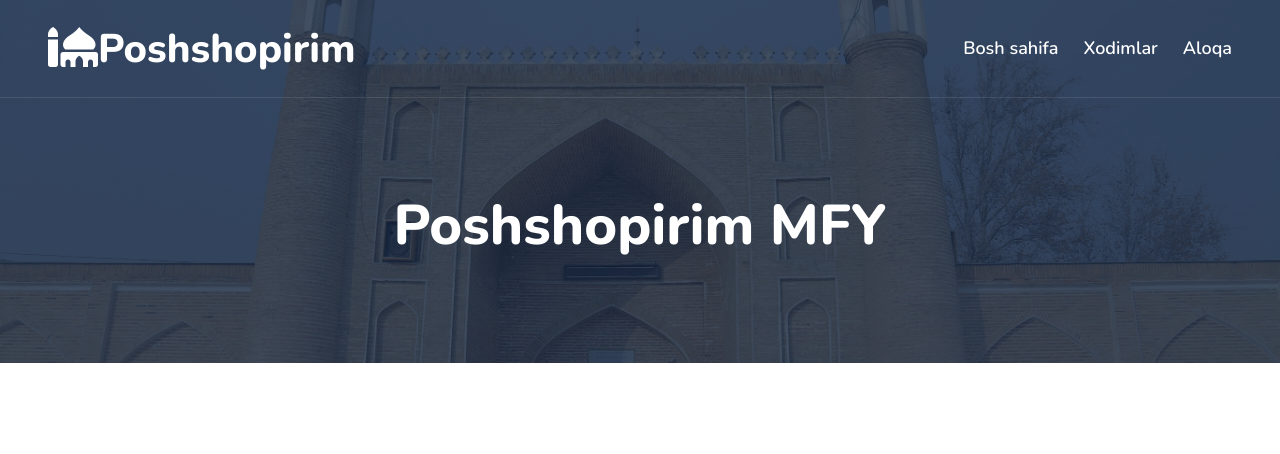
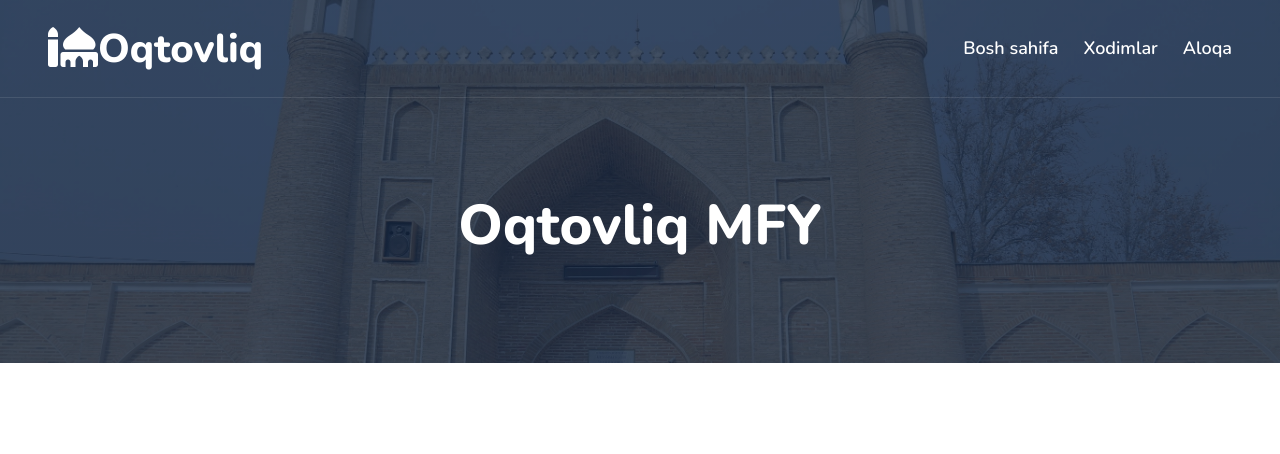
Before and after one commit to mirolim-dev/Poshshopirim-MFY, a Django app: page /workers/ in a window 1280 px wide. Shown: the top 454 px of the page. Run offline with Django 4.2, Linux system fonts and the light colour scheme; data that the repository does not hold is empty; some libraries are stand-ins or nearby versions.

Commit message:
Site title and name change to Oqtovliq

```diff
--- a/templates/contact.html
+++ b/templates/contact.html
@@ -75,7 +75,7 @@
                         </div> {% endcomment %}
                         <div class="ps-4">
                             <h5 class="mb-2">Manzilimiz</h5>
-                            <h4 class="text-primary mb-0">Buvayda tumani, Poshshopirim qishlog'i 40-uy</h4>
+                            <h4 class="text-primary mb-0">Uchqurg'on tumani Oqtovliq mfy 1-uy</h4>
                         </div>
                     </div>
                 </div>
@@ -100,7 +100,7 @@
                                 <input type="text" class="form-control border-0 bg-light px-4" name="phone" placeholder="Telefon raqamingiz" style="height: 55px;">
                             </div>
                             <div class="col-12">
-                                <input type="text" class="form-control border-0 bg-light px-4" name="address" placeholder="Manzilingiz (Masalan: Fayziobod qishlog'i, Bog'ibo'ston ko'chasi, 40-uy)" style="height: 55px;">
+                                <input type="text" class="form-control border-0 bg-light px-4" name="address" placeholder="Manzilingiz (Masalan: Qayqi qishlogʼi, Bog'ibo'ston ko'chasi, 40-uy)" style="height: 55px;">
                             </div>
                             <div class="col-12">
                                 <textarea class="form-control border-0 bg-light px-4 py-3" rows="4" name="message" placeholder="Habar"></textarea>
--- a/templates/helper/header.html
+++ b/templates/helper/header.html
@@ -5,7 +5,7 @@
 
 <head>
     <meta charset="utf-8">
-    <title>Poshshopirim MFY</title>
+    <title>Oqtovliq MFY</title>
     <meta content="width=device-width, initial-scale=1.0" name="viewport">
     <meta content="Free HTML Templates" name="keywords">
     <meta content="Free HTML Templates" name="description">
--- a/templates/helper/navbar.html
+++ b/templates/helper/navbar.html
@@ -4,7 +4,7 @@
     <div class="container-fluid position-relative p-0">
         <nav class="navbar navbar-expand-lg navbar-dark px-5 py-3 py-lg-0">
             <a href="index.html" class="navbar-brand p-0">
-                <h1 class="m-0"><i class="fa fa-mosque"></i>Poshshopirim</h1>
+                <h1 class="m-0"><i class="fa fa-mosque"></i>Oqtovliq</h1>
             </a>
             <button class="navbar-toggler" type="button" data-bs-toggle="collapse" data-bs-target="#navbarCollapse">
                 <span class="fa fa-bars"></span>
@@ -27,7 +27,7 @@
         <div class="container-fluid bg-primary py-5 bg-header" style="margin-bottom: 90px;">
             <div class="row py-5">
                 <div class="col-12 pt-lg-5 mt-lg-5 text-center">
-                    <h1 class="display-4 text-white animated zoomIn">Poshshopirim MFY</h1>
+                    <h1 class="display-4 text-white animated zoomIn">Oqtovliq MFY</h1>
                     {% comment %} <a href="" class="h5 text-white">Home</a>
                     <i class="far fa-circle text-white px-2"></i> {% endcomment %}
                     {% comment %} <a href="{% url 'contact' %}" class="h5 text-white">Murojat Qilish</a> {% endcomment %}
```
